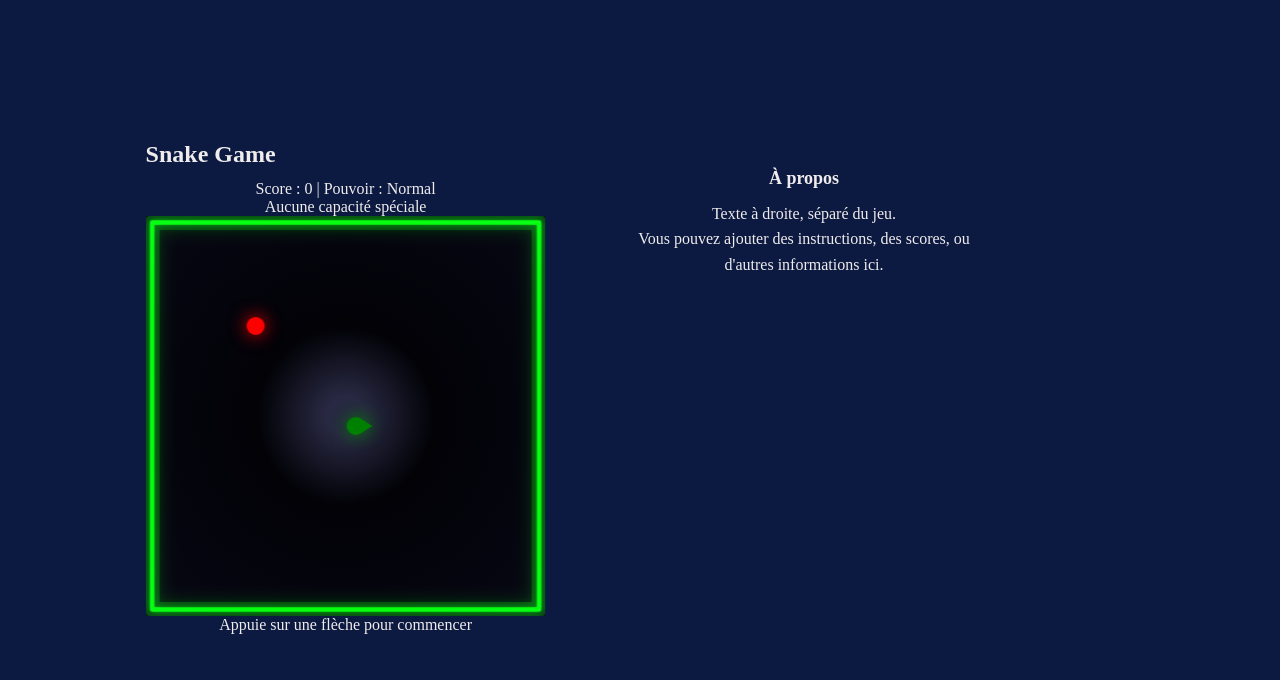
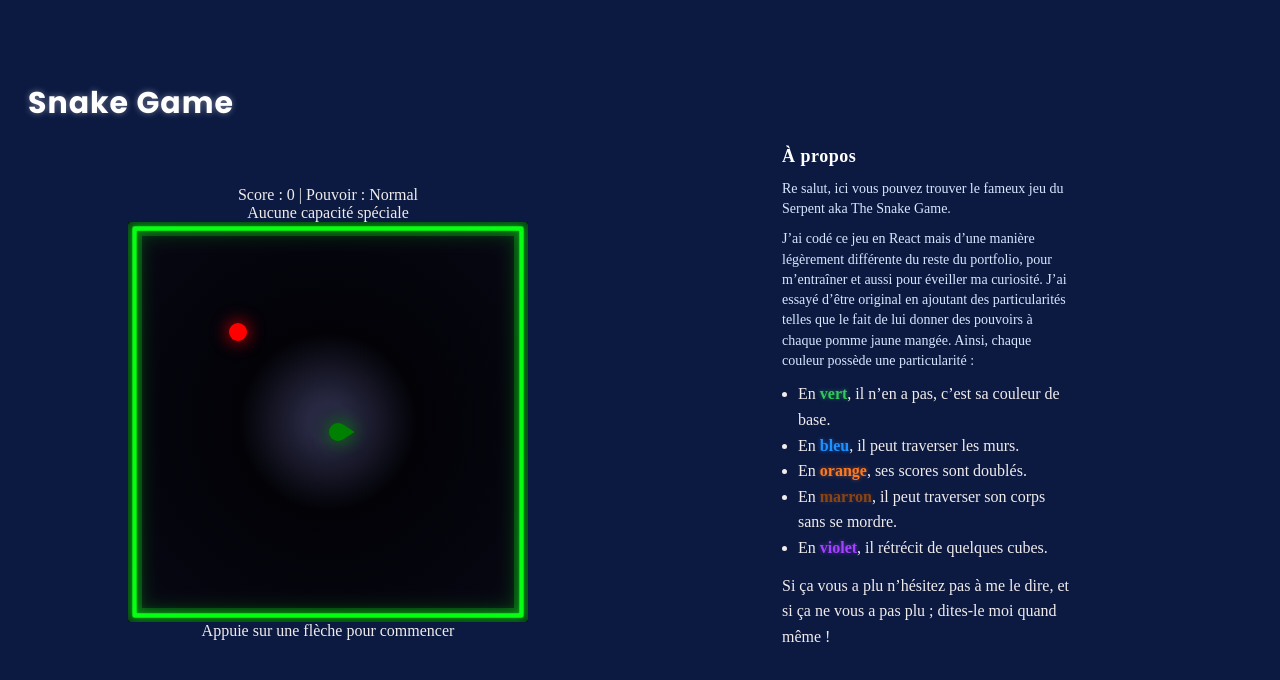
Before and after one commit to Walie-Matthieu/snake-game, a Next.js app: page / in a window 1280 px wide. Shown: the top 680 px of the page. Built offline with nearby package versions, Linux system fonts and the light colour scheme.

Commit message:
text and colors

```diff
--- a/app/page.module.css
+++ b/app/page.module.css
@@ -1,3 +1,6 @@
+/* Ajouter tout en haut (import police Google) */
+@import url('https://fonts.googleapis.com/css2?family=Poppins:wght@600;700;800&display=swap');
+
 /* reset global pour éviter la barre liée à la marge UA du body */
 /* fix: pas de liste dans :global(...) */
 :global(html) {
@@ -24,19 +27,37 @@
   flex: 0 0 auto;
   display: flex;
   flex-direction: column;
-  transform: none; /* base: pas d’offset (mobile-first) */
+  position: relative;
+  padding-top: 48px;
+
+  /* Offsets séparés */
+  --game-offset-x: 0px;    /* déplacer le bloc JEU (canvas + titre) */
+  --game-offset-y: 0px;
+  --title-offset-x: 0px;   /* déplacer UNIQUEMENT le titre */
+  --title-offset-y: 0px;
+
+  --title-font-size: clamp(30px, 2vw, 50px); /* ajuste la taille */
+  --title-letter-spacing: 1px;               /* ajuste l’espacement */
+  --title-color: #ffffff;                    /* couleur titre */
+
+  transform: translate(var(--game-offset-x), var(--game-offset-y));
   will-change: transform;
 }
 
 /* Titre collé au bloc de jeu (au-dessus par défaut) */
 .gameLeft::before {
   content: 'Snake Game';
-  display: block;
-  font-size: 24px;
+  position: absolute;
+  top: var(--title-offset-y);
+  left: var(--title-offset-x);
+  font-size: var(--title-font-size);
+  font-family: 'Poppins', system-ui, Arial, sans-serif;
   font-weight: 700;
-  margin: 0 0 12px 0;
-  text-align: left; /* sera centré sur mobile ci-dessous */
-  order: 0;
+  letter-spacing: var(--title-letter-spacing);
+  color: var(--title-color);
+  text-shadow: 0 0 6px rgba(255,255,255,0.4);
+  line-height: 1;
+  margin: 0;
 }
 
 /* Masque visuel du h1 original (garde l’accessibilité) */
@@ -55,12 +76,14 @@
 /* === "À propos" (asideRight) : ajuster transform / marges pour déplacer le bloc indépendamment === */
 .asideRight {
   position: static;
-  margin-top: 10px; /* ajuster verticalement (valeur + ou -) */
+  margin-top: 20px; /* ajuster verticalement (valeur + ou -) */
   left: auto;
 
   order: 2;
-  margin-left: auto;    /* garder auto pour rester collé à droite */
-  transform: none;      /* changer ici (ex: translate(-40px, -10px)) pour un décalage global desktop si hors media query */
+  margin-left: 310px;    /* garder auto pour rester collé à droite */
+  --aside-offset-x: 0px;
+  --aside-offset-y: 0px;
+  transform: translate(var(--aside-offset-x), var(--aside-offset-y));
   will-change: transform;
   align-self: flex-start;
   flex: 1 1 260px;
@@ -87,13 +110,14 @@
 /* === Ajuster le déplacement "À propos" tablette ici === */
 @media (min-width: 768px) and (max-width: 1023px) {
   .gameLeft {
-    margin-left: 0;
-    margin-top: -12px;
-    transform: translateX(clamp(-48px, -4vw, -24px));
+    --game-offset-x: clamp(-48px, -4vw, -24px); /* déplacer le bloc jeu */
+    --game-offset-y: -12px;
+    /* laisser le titre indépendant si besoin */
+    /* ex pour titre seul: --title-offset-x: -10px; */
   }
   .asideRight {
-    margin-right: 0; /* ne pas mettre de grandes marges négatives */
-    transform: translate(-24px, -8px); /* modifier X (gauche/droite) et Y (haut/bas) */
+    --aside-offset-x: -24px;
+    --aside-offset-y: -8px;
   }
 }
 
@@ -101,12 +125,132 @@
 /* === Ajuster le déplacement "À propos" desktop ici === */
 @media (min-width: 1024px) {
   .gameLeft {
-    margin-left: 0;
-    margin-top: clamp(-32px, -2vw, -16px);
-    transform: translateX(clamp(-140px, -8vw, -60px));
+    --game-offset-x: 0px;        /* 0 => ne bouge pas le bloc */
+    --game-offset-y: 0px;
+    --title-offset-x: -100px;    /* déplacer uniquement le titre */
+    --title-offset-y: -50px;
   }
   .asideRight {
-    margin-right: 0;
-    transform: translate(-80px, -12px); /* X: gauche(-)/droite(+), Y: haut(-)/bas(+) */
+    --aside-offset-x: -80px;
+    --aside-offset-y: -12px;
   }
 }
+
+/* === CONTROLE INDIVIDUEL DES TEXTES (ajout) ================================
+   Tu peux modifier chaque ligne via les variables ci‑dessous sans toucher au JSX.
+   - Pour changer taille/couleur: modifie la variable correspondante.
+   - Pour déplacer: modifie les offsets X/Y (négatif = gauche/haut, positif = droite/bas).
+   - Pour cacher temporairement: display: none; sur le sélecteur voulu.
+============================================================================= */
+
+/* 1) Titre du jeu (pseudo-élément .gameLeft::before déjà existant)
+      Variables déjà définies dans .gameLeft :
+      --title-font-size, --title-letter-spacing, --title-color
+      Offsets : --title-offset-x, --title-offset-y
+      Pour le déplacer seul: change uniquement ces offsets.
+*/
+
+/* 2) Bloc "À propos" : déclarations des variables par défaut */
+.asideRight {
+  /* === Variables "À propos" (toutes les lignes) === */
+  --about-title-font-size: 22px;      /* Taille du h2 "À propos" */
+  --about-title-color: #ffffff;       /* Couleur du h2 */
+  --about-title-weight: 700;          /* Graisse du h2 */
+  --about-title-letter-spacing: 0.5px;/* Espacement lettres du h2 */
+  --about-title-offset-x: 0px;        /* Déplacement horizontal du h2 */
+  --about-title-offset-y: 0px;        /* Déplacement vertical du h2 */
+
+  --about-line1-font-size: 14px;      /* Taille première ligne de texte */
+  --about-line1-color: #d7e7ff;       /* Couleur première ligne */
+  --about-line1-weight: 400;          /* Graisse première ligne */
+  --about-line1-offset-x: 0px;        /* Déplacement horizontal ligne 1 */
+  --about-line1-offset-y: 0px;        /* Déplacement vertical ligne 1 */
+
+  --about-line2-font-size: 14px;      /* Taille deuxième ligne de texte */
+  --about-line2-color: #d7e7ff;       /* Couleur deuxième ligne */
+  --about-line2-weight: 400;          /* Graisse deuxième ligne */
+  --about-line2-offset-x: 0px;        /* Déplacement horizontal ligne 2 */
+  --about-line2-offset-y: 0px;        /* Déplacement vertical ligne 2 */
+
+  --about-shared-line-height: 1.45;   /* Hauteur de ligne par défaut des paragraphes */
+  --about-paragraph-spacing: 6px;     /* Espace sous chaque paragraphe (except le dernier) */
+}
+
+/* 2.a) Titre "À propos" (h2) */
+.asideRight > h2 {
+  position: relative;
+  margin: 0 0 10px 0;
+  font-size: var(--about-title-font-size);
+  font-weight: var(--about-title-weight);
+  letter-spacing: var(--about-title-letter-spacing);
+  color: var(--about-title-color);
+  line-height: 1.15;
+  transform: translate(var(--about-title-offset-x), var(--about-title-offset-y));
+  /* Pour ajouter une ombre: text-shadow: 0 0 4px rgba(255,255,255,0.3); */
+}
+
+/* 2.b) Première ligne de paragraphe */
+.asideRight > p:first-of-type {
+  position: relative;
+  margin: 0 0 var(--about-paragraph-spacing) 0;
+  font-size: var(--about-line1-font-size);
+  font-weight: var(--about-line1-weight);
+  color: var(--about-line1-color);
+  line-height: var(--about-shared-line-height);
+  transform: translate(var(--about-line1-offset-x), var(--about-line1-offset-y));
+  /* Pour souligner: text-decoration: underline; */
+}
+
+/* 2.c) Deuxième ligne de paragraphe */
+.asideRight > p:nth-of-type(2) {
+  position: relative;
+  margin: 0;
+  font-size: var(--about-line2-font-size);
+  font-weight: var(--about-line2-weight);
+  color: var(--about-line2-color);
+  line-height: var(--about-shared-line-height);
+  transform: translate(var(--about-line2-offset-x), var(--about-line2-offset-y));
+}
+
+/* 3) Exemple: styles spécifiques PC uniquement (optionnel)
+      Active ce bloc si tu veux des tailles différentes uniquement sur desktop. */
+@media (min-width: 1024px) {
+  .asideRight {
+    /* === Ajustements desktop optionnels === */
+    /* --about-title-font-size: 26px;
+       --about-line1-font-size: 15px;
+       --about-line2-font-size: 15px;
+       --about-title-offset-x: -10px;
+       --about-line1-offset-x: -8px;
+       --about-line2-offset-x: -8px; */
+  }
+}
+
+/* 4) Exemple: override rapide tablette uniquement */
+@media (min-width: 768px) and (max-width: 1023px) {
+  .asideRight {
+    /* Overrides tablette (décommente si nécessaire)
+       --about-title-font-size: 24px;
+       --about-title-offset-x: -6px; */
+  }
+}
+
+/* 5) Exemple: override mobile */
+@media (max-width: 767px) {
+  .asideRight {
+    /* Overrides mobile (décommente si nécessaire)
+       --about-title-font-size: 20px;
+       --about-line1-font-size: 13px;
+       --about-line2-font-size: 13px; */
+  }
+}
+
+/* ========================================================================== */
+/* Fin contrôle textes indépendants */
+
+.colorVert { color: #31c95a; font-weight: 600; text-shadow: 0 0 4px rgba(49,201,90,0.5); }
+.colorBleu { color: #1e90ff; font-weight: 600; text-shadow: 0 0 4px rgba(30,144,255,0.5); }
+.colorOrange { color: #ff7a1e; font-weight: 600; text-shadow: 0 0 4px rgba(255,122,30,0.5); }
+.colorMarron { color: #8b4513; font-weight: 600; text-shadow: 0 0 4px rgba(139,69,19,0.4); }
+.colorViolet { color: #a440ff; font-weight: 600; text-shadow: 0 0 4px rgba(164,64,255,0.55); }
+/* Ajuste les couleurs/effets si besoin */
--- a/app/page.tsx
+++ b/app/page.tsx
@@ -11,9 +11,25 @@ export default function Home() {
             <SnakeGame />
           </div>
           <aside className={styles.asideRight}>
-            <h2 style={{ fontSize: 18, fontWeight: 700, margin: '0 0 8px 0' }}>À propos</h2>
-            <p style={{ margin: 0 }}>Texte à droite, séparé du jeu.</p>
-            <p style={{ margin: 0 }}>Vous pouvez ajouter des instructions, des scores, ou d'autres informations ici.</p>
+            <h2 style={{ fontSize: 18, fontWeight: 700, margin: '0 0 12px 0', textAlign: 'left' }}>À propos</h2>
+            <p style={{ margin: '0 0 10px 0', textAlign: 'left' }}>
+              Re salut, ici vous pouvez trouver le fameux jeu du Serpent aka The Snake Game.
+            </p>
+            <p style={{ margin: '0 0 10px 0', textAlign: 'left' }}>
+              J’ai codé ce jeu en React mais d’une manière légèrement différente du reste du portfolio, pour m’entraîner
+              et aussi pour éveiller ma curiosité. J’ai essayé d’être original en ajoutant des particularités telles que
+              le fait de lui donner des pouvoirs à chaque pomme jaune mangée. Ainsi, chaque couleur possède une particularité :
+            </p>
+            <ul style={{ margin: '0 0 12px 16px', padding: 0, textAlign: 'left', listStyle: 'disc' }}>
+              <li>En <span className={styles.colorVert}>vert</span>, il n’en a pas, c’est sa couleur de base.</li>
+              <li>En <span className={styles.colorBleu}>bleu</span>, il peut traverser les murs.</li>
+              <li>En <span className={styles.colorOrange}>orange</span>, ses scores sont doublés.</li>
+              <li>En <span className={styles.colorMarron}>marron</span>, il peut traverser son corps sans se mordre.</li>
+              <li>En <span className={styles.colorViolet}>violet</span>, il rétrécit de quelques cubes.</li>
+            </ul>
+            <p style={{ margin: 0, textAlign: 'left' }}>
+              Si ça vous a plu n’hésitez pas à me le dire, et si ça ne vous a pas plu ; dites-le moi quand même !
+            </p>
           </aside>
         </div>
       </main>
```
